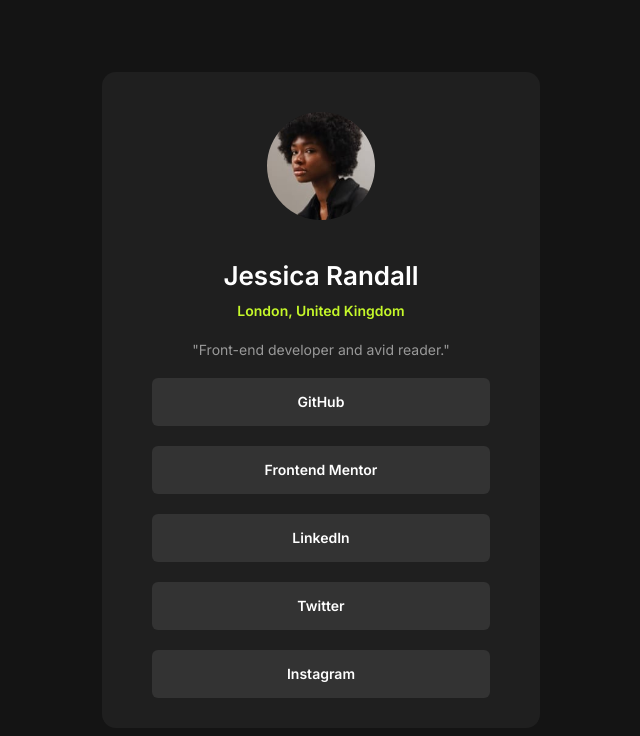
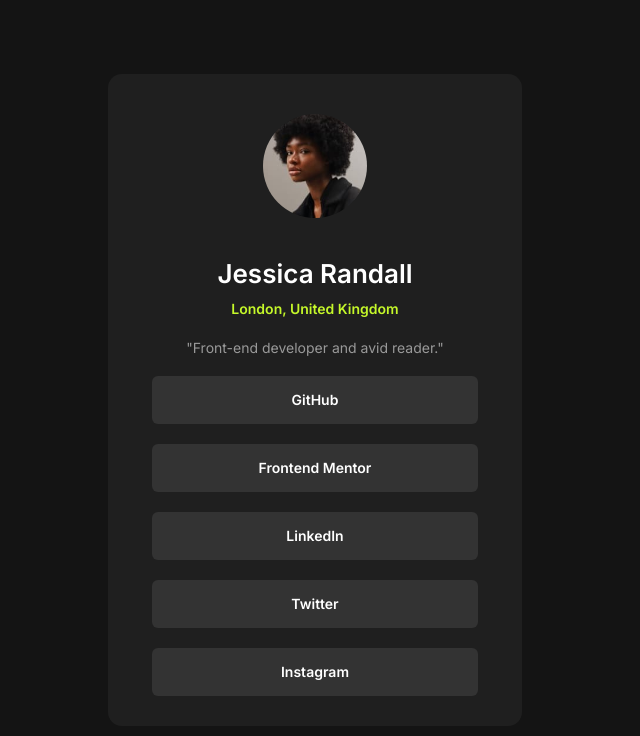
Before and after one commit to meredithincode/Social-links-profile, a plain HTML site: page index.html in a window 1280 px wide. Shown: the whole page, without its empty margins (359-999 px from the left). Drawn offline with Linux system fonts and the light colour scheme.

Commit message:
Updated Readme
Updated Readme and padding on CSS stylesheet.

```diff
--- a/styles.css
+++ b/styles.css
@@ -60,7 +60,7 @@ p {
     background-color: hsl(0, 0%, 12%);
     color: white;
     font-family: "Inter";
-    padding: 20px 40px 20px 40px;
+    padding: 20px 34px 20px 34px;
     display: flex;
     justify-content: center;
     align-items: center;
```
Also changed, not shown: screenshot.jpg (added), 1 other file.
